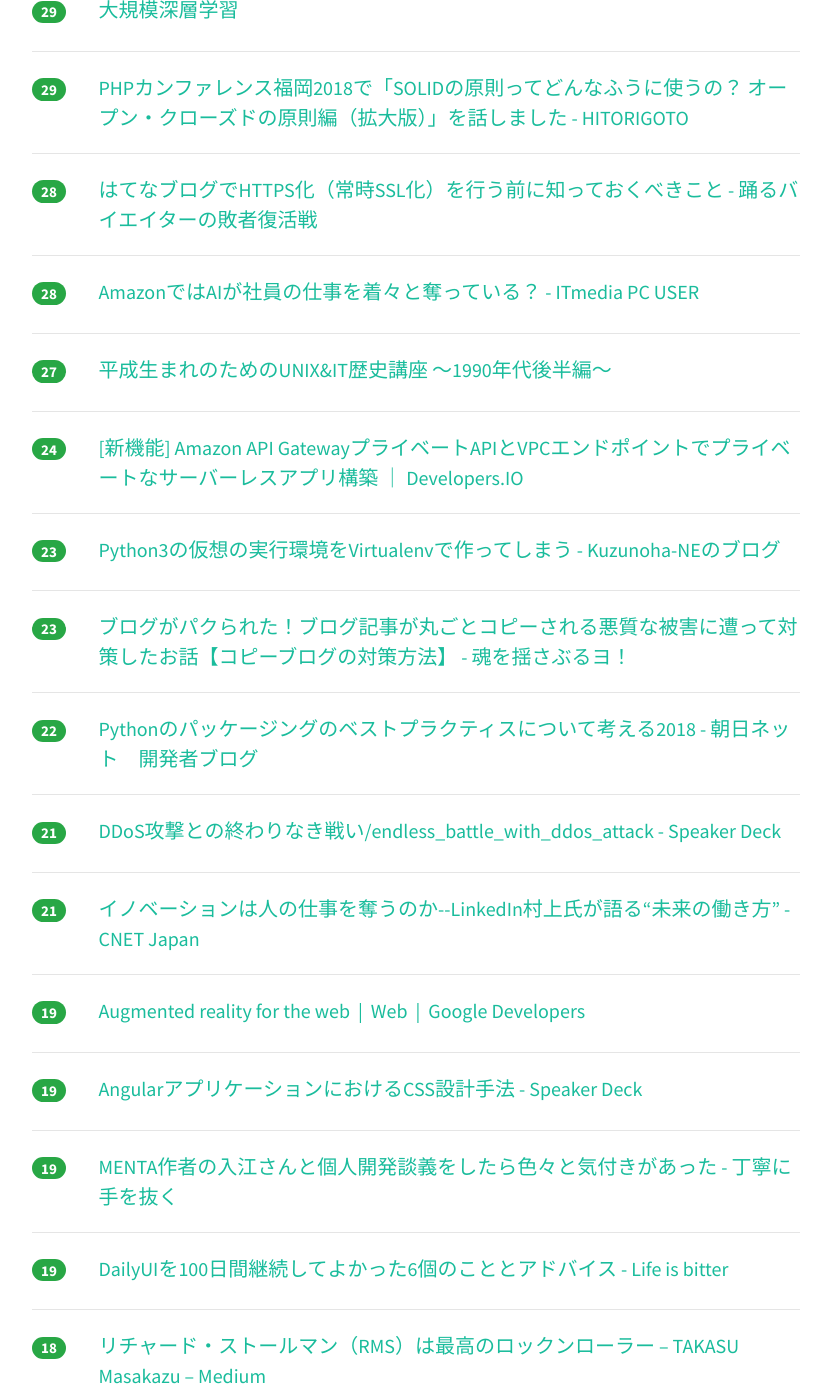
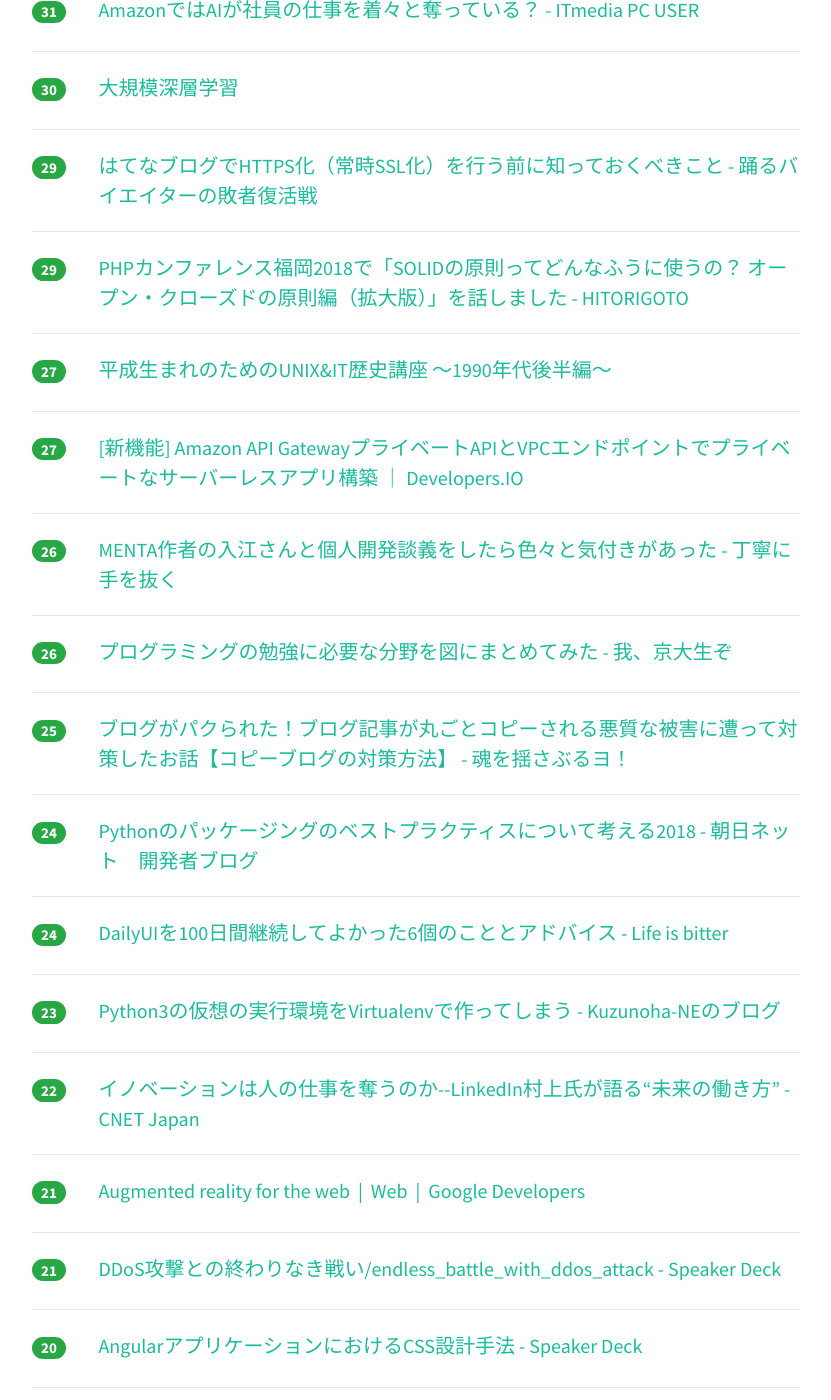
Before and after one commit to yatta47/hatena-matome-site, a Jekyll site: the page built from _posts/2018-06-17-hatena.md, in a window 1280 px wide and 1400 px high, scrolled down 1406 px. Shown: the whole window, without its empty margins (224-1055 px from the left). Built offline with Jekyll 4.4.1, drawn with Linux system fonts in a browser that asks for light colours; nearby versions of some CDN libraries; part of the change alters nothing that is shown; some of the changed text lies outside the part shown.

Commit message:
Updated 2018-06-17

```diff
--- a/_posts/2018-06-17-hatena.md
+++ b/_posts/2018-06-17-hatena.md
@@ -1,38 +1,38 @@
 ---
 layout: post
 title:  "2018-06-17 はてぶIT"
-date:   2018-06-17 16:00:41
+date:   2018-06-17 17:01:40
 tags: [it-hotentry]
 ---
-42 件のデータあり
+44 件のデータあり
 
 <hr><div class="row">
-<div class="col-1"><span class="badge badge-pill badge-success h2">472</span></div>
+<div class="col-1"><span class="badge badge-pill badge-success h2">497</span></div>
 <div class="col-11"><a href='http://nlab.itmedia.co.jp/nl/articles/1806/16/news029.html' target='_blank'>「( ´∀｀)」や「(´・ω・`)」系はもう……　顔文字で分かる年代考察ツイートに共感と「知らなかったよ…」の声 - ねとらぼ</a></div>
 </div>
 <hr>
 <div class="row">
-<div class="col-1"><span class="badge badge-pill badge-success h2">260</span></div>
+<div class="col-1"><span class="badge badge-pill badge-success h2">279</span></div>
 <div class="col-11"><a href='https://www.goethekyodai.xyz/entry/programming-math-need-reason' target='_blank'>プログラミングに数学が必要な理由 - 我、京大生ぞ</a></div>
 </div>
 <hr>
 <div class="row">
-<div class="col-1"><span class="badge badge-pill badge-success h2">219</span></div>
+<div class="col-1"><span class="badge badge-pill badge-success h2">237</span></div>
 <div class="col-11"><a href='https://togetter.com/li/1237857' target='_blank'>ドミノピザが全米で「ピザを安全に届ける」というのを名目に道路の凹凸を補修するキャンペーンをやっている！「これはいい広告」「素敵な社会貢献」と称賛 - Togetter</a></div>
 </div>
 <hr>
 <div class="row">
-<div class="col-1"><span class="badge badge-pill badge-success h2">195</span></div>
+<div class="col-1"><span class="badge badge-pill badge-success h2">225</span></div>
 <div class="col-11"><a href='http://www.itmedia.co.jp/pcuser/articles/1806/17/news015.html' target='_blank'>「白い製品」に「白いケーブル」を添付できないメーカーの裏事情 (1/2) - ITmedia PC USER</a></div>
 </div>
 <hr>
 <div class="row">
-<div class="col-1"><span class="badge badge-pill badge-success h2">101</span></div>
+<div class="col-1"><span class="badge badge-pill badge-success h2">105</span></div>
 <div class="col-11"><a href='https://jp.techcrunch.com/2018/06/16/2018-06-15-tainted-crypto-mining-containers-pulled-from-docker-hub/' target='_blank'>Docker Hubから誰でもダウンロードできるコンテナイメージに暗号通貨採掘ボットが潜んでいた | TechCrunch Japan</a></div>
 </div>
 <hr>
 <div class="row">
-<div class="col-1"><span class="badge badge-pill badge-success h2">82</span></div>
+<div class="col-1"><span class="badge badge-pill badge-success h2">88</span></div>
 <div class="col-11"><a href='https://www.slideshare.net/hourin/unixit-1990' target='_blank'>平成生まれのためのUNIX&IT歴史講座 ～1990年代後半編～</a></div>
 </div>
 <hr>
@@ -42,17 +42,17 @@ tags: [it-hotentry]
 </div>
 <hr>
 <div class="row">
+<div class="col-1"><span class="badge badge-pill badge-success h2">62</span></div>
+<div class="col-11"><a href='https://qiita.com/asksaito/items/59e0d48408f1eab081b5' target='_blank'>計算量オーダーについて - Qiita</a></div>
+</div>
+<hr>
+<div class="row">
 <div class="col-1"><span class="badge badge-pill badge-success h2">54</span></div>
 <div class="col-11"><a href='http://mrtry.hatenablog.jp/entry/2018/06/16/161924' target='_blank'>コーディングテストを兼ねて業務委託で働いた話 - お気持ちの表明</a></div>
 </div>
 <hr>
 <div class="row">
-<div class="col-1"><span class="badge badge-pill badge-success h2">50</span></div>
-<div class="col-11"><a href='https://qiita.com/asksaito/items/59e0d48408f1eab081b5' target='_blank'>計算量オーダーについて - Qiita</a></div>
-</div>
-<hr>
-<div class="row">
-<div class="col-1"><span class="badge badge-pill badge-success h2">36</span></div>
+<div class="col-1"><span class="badge badge-pill badge-success h2">37</span></div>
 <div class="col-11"><a href='https://abyss.hatenablog.jp/entry/2018/06/12/235509' target='_blank'>何この会社。 - 深淵</a></div>
 </div>
 <hr>
@@ -62,8 +62,18 @@ tags: [it-hotentry]
 </div>
 <hr>
 <div class="row">
+<div class="col-1"><span class="badge badge-pill badge-success h2">31</span></div>
+<div class="col-11"><a href='http://www.itmedia.co.jp/pcuser/articles/1806/17/news014.html' target='_blank'>AmazonではAIが社員の仕事を着々と奪っている？ - ITmedia PC USER</a></div>
+</div>
+<hr>
+<div class="row">
+<div class="col-1"><span class="badge badge-pill badge-success h2">30</span></div>
+<div class="col-11"><a href='https://www.slideshare.net/SSII_Slides/ss-101275110' target='_blank'>大規模深層学習</a></div>
+</div>
+<hr>
+<div class="row">
 <div class="col-1"><span class="badge badge-pill badge-success h2">29</span></div>
-<div class="col-11"><a href='https://www.slideshare.net/SSII_Slides/ss-101275110' target='_blank'>大規模深層学習</a></div>
+<div class="col-11"><a href='https://www.bloglifer.net/entry/hatena-blog-ssl' target='_blank'>はてなブログでHTTPS化（常時SSL化）を行う前に知っておくべきこと - 踊るバイエイターの敗者復活戦</a></div>
 </div>
 <hr>
 <div class="row">
@@ -72,23 +82,38 @@ tags: [it-hotentry]
 </div>
 <hr>
 <div class="row">
-<div class="col-1"><span class="badge badge-pill badge-success h2">28</span></div>
-<div class="col-11"><a href='https://www.bloglifer.net/entry/hatena-blog-ssl' target='_blank'>はてなブログでHTTPS化（常時SSL化）を行う前に知っておくべきこと - 踊るバイエイターの敗者復活戦</a></div>
-</div>
-<hr>
-<div class="row">
-<div class="col-1"><span class="badge badge-pill badge-success h2">28</span></div>
-<div class="col-11"><a href='http://www.itmedia.co.jp/pcuser/articles/1806/17/news014.html' target='_blank'>AmazonではAIが社員の仕事を着々と奪っている？ - ITmedia PC USER</a></div>
-</div>
-<hr>
-<div class="row">
 <div class="col-1"><span class="badge badge-pill badge-success h2">27</span></div>
 <div class="col-11"><a href='https://www.slideshare.net/hourin/unixit-1990/' target='_blank'>平成生まれのためのUNIX&IT歴史講座 ～1990年代後半編～</a></div>
 </div>
 <hr>
 <div class="row">
+<div class="col-1"><span class="badge badge-pill badge-success h2">27</span></div>
+<div class="col-11"><a href='https://dev.classmethod.jp/cloud/apigateway-supports-vpc-endpoint/' target='_blank'>[新機能] Amazon API GatewayプライベートAPIとVPCエンドポイントでプライベートなサーバーレスアプリ構築 ｜ Developers.IO</a></div>
+</div>
+<hr>
+<div class="row">
+<div class="col-1"><span class="badge badge-pill badge-success h2">26</span></div>
+<div class="col-11"><a href='http://craftzdog.hateblo.jp/entry/short-talk-with-iritec' target='_blank'>MENTA作者の入江さんと個人開発談義をしたら色々と気付きがあった - 丁寧に手を抜く</a></div>
+</div>
+<hr>
+<div class="row">
+<div class="col-1"><span class="badge badge-pill badge-success h2">26</span></div>
+<div class="col-11"><a href='https://www.goethekyodai.xyz/entry/programming-field_' target='_blank'>プログラミングの勉強に必要な分野を図にまとめてみた - 我、京大生ぞ</a></div>
+</div>
+<hr>
+<div class="row">
+<div class="col-1"><span class="badge badge-pill badge-success h2">25</span></div>
+<div class="col-11"><a href='http://www.tamashii-yusaburuyo.work/entry/%E3%83%96%E3%83%AD%E3%82%B0%E8%A8%98%E4%BA%8B%E3%81%8C%E4%B8%B8%E3%81%94%E3%81%A8%E3%82%B3%E3%83%94%E3%83%BC%E3%81%95%E3%82%8C%E3%81%9F%EF%BC%81' target='_blank'>ブログがパクられた！ブログ記事が丸ごとコピーされる悪質な被害に遭って対策したお話【コピーブログの対策方法】 - 魂を揺さぶるヨ！</a></div>
+</div>
+<hr>
+<div class="row">
 <div class="col-1"><span class="badge badge-pill badge-success h2">24</span></div>
-<div class="col-11"><a href='https://dev.classmethod.jp/cloud/apigateway-supports-vpc-endpoint/' target='_blank'>[新機能] Amazon API GatewayプライベートAPIとVPCエンドポイントでプライベートなサーバーレスアプリ構築 ｜ Developers.IO</a></div>
+<div class="col-11"><a href='http://techblog.asahi-net.co.jp/entry/2018/06/15/162951' target='_blank'>Pythonのパッケージングのベストプラクティスについて考える2018 - 朝日ネット　開発者ブログ</a></div>
+</div>
+<hr>
+<div class="row">
+<div class="col-1"><span class="badge badge-pill badge-success h2">24</span></div>
+<div class="col-11"><a href='http://www.life-is-bitter.com/entry/dailyui_finish' target='_blank'>DailyUIを100日間継続してよかった6個のこととアドバイス - Life is bitter</a></div>
 </div>
 <hr>
 <div class="row">
@@ -97,13 +122,13 @@ tags: [it-hotentry]
 </div>
 <hr>
 <div class="row">
-<div class="col-1"><span class="badge badge-pill badge-success h2">23</span></div>
-<div class="col-11"><a href='http://www.tamashii-yusaburuyo.work/entry/%E3%83%96%E3%83%AD%E3%82%B0%E8%A8%98%E4%BA%8B%E3%81%8C%E4%B8%B8%E3%81%94%E3%81%A8%E3%82%B3%E3%83%94%E3%83%BC%E3%81%95%E3%82%8C%E3%81%9F%EF%BC%81' target='_blank'>ブログがパクられた！ブログ記事が丸ごとコピーされる悪質な被害に遭って対策したお話【コピーブログの対策方法】 - 魂を揺さぶるヨ！</a></div>
+<div class="col-1"><span class="badge badge-pill badge-success h2">22</span></div>
+<div class="col-11"><a href='https://japan.cnet.com/article/35120777/' target='_blank'>イノベーションは人の仕事を奪うのか--LinkedIn村上氏が語る“未来の働き方” - CNET Japan</a></div>
 </div>
 <hr>
 <div class="row">
-<div class="col-1"><span class="badge badge-pill badge-success h2">22</span></div>
-<div class="col-11"><a href='http://techblog.asahi-net.co.jp/entry/2018/06/15/162951' target='_blank'>Pythonのパッケージングのベストプラクティスについて考える2018 - 朝日ネット　開発者ブログ</a></div>
+<div class="col-1"><span class="badge badge-pill badge-success h2">21</span></div>
+<div class="col-11"><a href='https://developers.google.com/web/updates/2018/06/ar-for-the-web' target='_blank'>Augmented reality for the web  |  Web  |  Google Developers</a></div>
 </div>
 <hr>
 <div class="row">
@@ -112,28 +137,18 @@ tags: [it-hotentry]
 </div>
 <hr>
 <div class="row">
-<div class="col-1"><span class="badge badge-pill badge-success h2">21</span></div>
-<div class="col-11"><a href='https://japan.cnet.com/article/35120777/' target='_blank'>イノベーションは人の仕事を奪うのか--LinkedIn村上氏が語る“未来の働き方” - CNET Japan</a></div>
-</div>
-<hr>
-<div class="row">
-<div class="col-1"><span class="badge badge-pill badge-success h2">19</span></div>
-<div class="col-11"><a href='https://developers.google.com/web/updates/2018/06/ar-for-the-web' target='_blank'>Augmented reality for the web  |  Web  |  Google Developers</a></div>
-</div>
-<hr>
-<div class="row">
-<div class="col-1"><span class="badge badge-pill badge-success h2">19</span></div>
+<div class="col-1"><span class="badge badge-pill badge-success h2">20</span></div>
 <div class="col-11"><a href='https://speakerdeck.com/koumatsumot0/angularapurikesiyonniokerucssshe-ji-shou-fa?slide=1' target='_blank'>AngularアプリケーションにおけるCSS設計手法 - Speaker Deck</a></div>
 </div>
 <hr>
 <div class="row">
-<div class="col-1"><span class="badge badge-pill badge-success h2">19</span></div>
-<div class="col-11"><a href='http://craftzdog.hateblo.jp/entry/short-talk-with-iritec' target='_blank'>MENTA作者の入江さんと個人開発談義をしたら色々と気付きがあった - 丁寧に手を抜く</a></div>
+<div class="col-1"><span class="badge badge-pill badge-success h2">18</span></div>
+<div class="col-11"><a href='https://pc.watch.impress.co.jp/docs/news/1127566.html' target='_blank'>G-Tune、プロゲーマーの要望を全面採用した新筐体のゲーミングPC - PC Watch</a></div>
 </div>
 <hr>
 <div class="row">
-<div class="col-1"><span class="badge badge-pill badge-success h2">19</span></div>
-<div class="col-11"><a href='http://www.life-is-bitter.com/entry/dailyui_finish' target='_blank'>DailyUIを100日間継続してよかった6個のこととアドバイス - Life is bitter</a></div>
+<div class="col-1"><span class="badge badge-pill badge-success h2">18</span></div>
+<div class="col-11"><a href='https://qiita.com/fujisada/items/7e791ba3095d378393fb' target='_blank'>s3にアップロードする際の完全性担保（javascript）</a></div>
 </div>
 <hr>
 <div class="row">
@@ -143,12 +158,7 @@ tags: [it-hotentry]
 <hr>
 <div class="row">
 <div class="col-1"><span class="badge badge-pill badge-success h2">17</span></div>
-<div class="col-11"><a href='https://pc.watch.impress.co.jp/docs/news/1127566.html' target='_blank'>G-Tune、プロゲーマーの要望を全面採用した新筐体のゲーミングPC - PC Watch</a></div>
-</div>
-<hr>
-<div class="row">
-<div class="col-1"><span class="badge badge-pill badge-success h2">17</span></div>
-<div class="col-11"><a href='https://qiita.com/fujisada/items/7e791ba3095d378393fb' target='_blank'>s3にアップロードする際の完全性担保（javascript）</a></div>
+<div class="col-11"><a href='https://www.slideshare.net/masuda220/ss-102529902' target='_blank'>毎日が越境だ！</a></div>
 </div>
 <hr>
 <div class="row">
@@ -163,7 +173,7 @@ tags: [it-hotentry]
 <hr>
 <div class="row">
 <div class="col-1"><span class="badge badge-pill badge-success h2">16</span></div>
-<div class="col-11"><a href='https://www.slideshare.net/masuda220/ss-102529902' target='_blank'>毎日が越境だ！</a></div>
+<div class="col-11"><a href='https://togetter.com/li/1238032' target='_blank'>やる気があるのにできない理由は、やる気をエネルギーに変換するエンジンが壊れているから…修復が必要な一方、破壊寸前の人も - Togetter</a></div>
 </div>
 <hr>
 <div class="row">
@@ -182,13 +192,8 @@ tags: [it-hotentry]
 </div>
 <hr>
 <div class="row">
-<div class="col-1"><span class="badge badge-pill badge-success h2">13</span></div>
+<div class="col-1"><span class="badge badge-pill badge-success h2">14</span></div>
 <div class="col-11"><a href='https://lifehacking.jp/2018/06/untweeps/' target='_blank'>休眠アカウントをアンフォローしてツイッターのタイムラインに新風を | Lifehacking.jp</a></div>
-</div>
-<hr>
-<div class="row">
-<div class="col-1"><span class="badge badge-pill badge-success h2">12</span></div>
-<div class="col-11"><a href='https://togetter.com/li/1238032' target='_blank'>やる気があるのにできない理由は、やる気をエネルギーに変換するエンジンが壊れているから…修復が必要な一方、破壊寸前の人も - Togetter</a></div>
 </div>
 <hr>
 <div class="row">
@@ -216,3 +221,8 @@ tags: [it-hotentry]
 <div class="col-11"><a href='https://chirotec.hatenablog.com/entry/2018/06/17/004740' target='_blank'>Unityエディタ拡張はじめました - chirotec’s blog</a></div>
 </div>
 <hr>
+<div class="row">
+<div class="col-1"><span class="badge badge-pill badge-success h2">8</span></div>
+<div class="col-11"><a href='https://togetter.com/li/1238008' target='_blank'>上司 Excelが何かを知らず データの抽出はカッター ノリ 蛍光ペンで作らされた人 - Togetter</a></div>
+</div>
+<hr>
```
